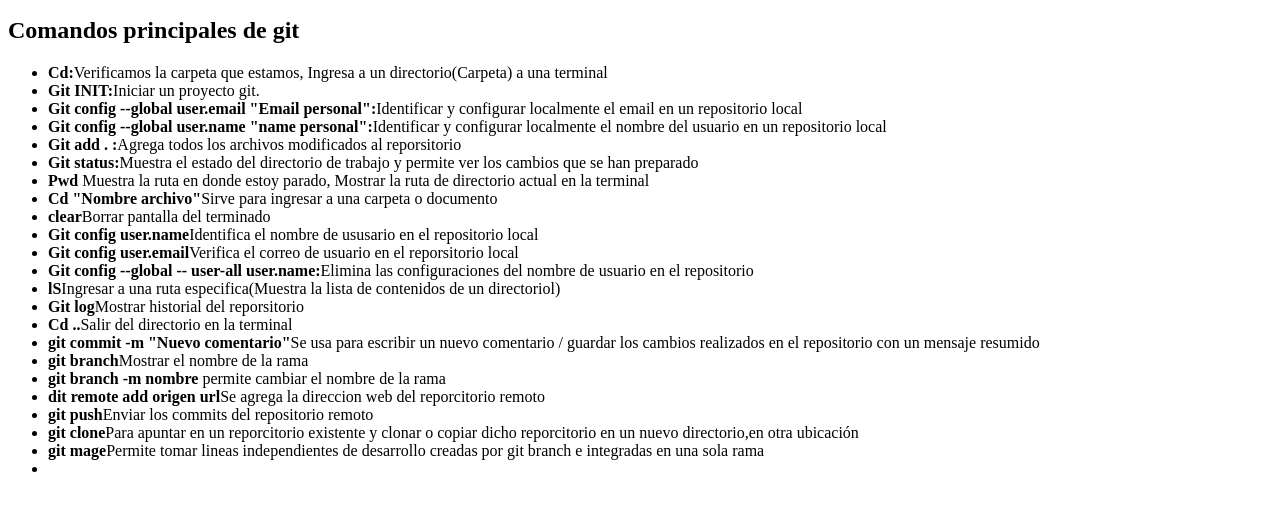
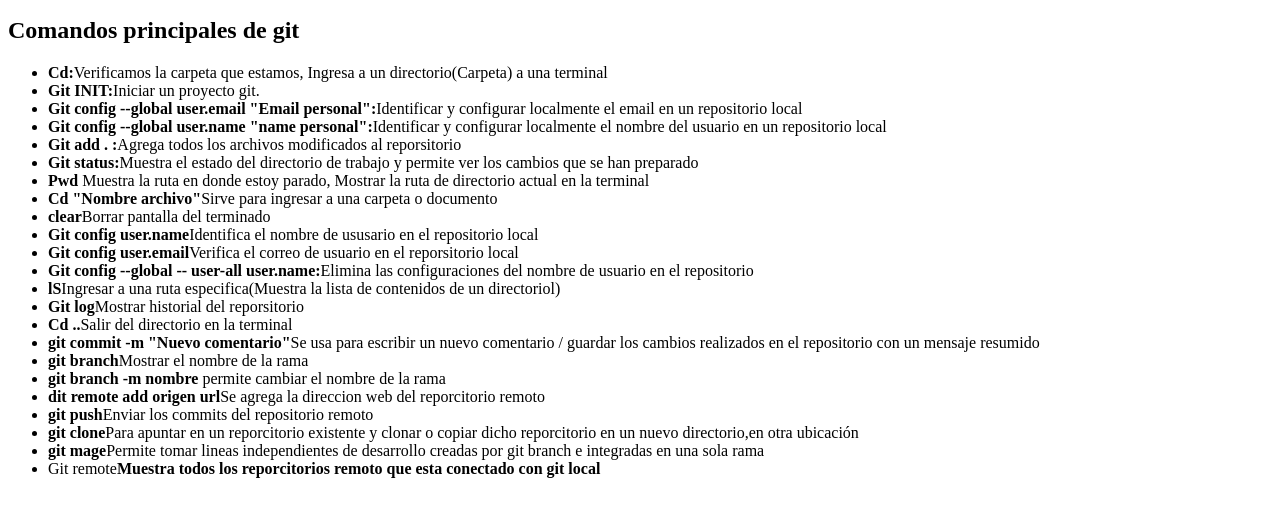
Before and after one commit to valentinamosquera/ADSO_2502629, a plain HTML site: page ejercicio 1/index.html in a window 1280 px wide. Shown: the part 119-636 px from the top of the page. Drawn offline with Linux system fonts and the light colour scheme.

Commit message:
se agrego contenido

```diff
--- a/ejercicio 1/index.html
+++ b/ejercicio 1/index.html
@@ -39,7 +39,7 @@
             directorio,en otra ubicación</li>
             <li><b>git mage</b>Permite tomar lineas independientes de desarrollo creadas por git branch
             e integradas en una sola rama </li>
-            <li><b></b></li>
+            <li>Git remote<b>Muestra todos los reporcitorios remoto que esta conectado con git local</b></li>
         </ul>
 </body>
 </html>
```
